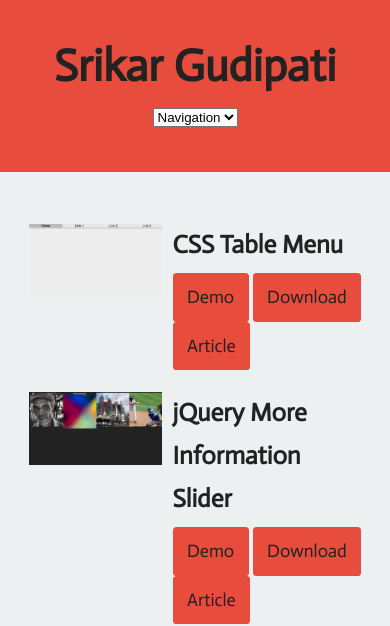
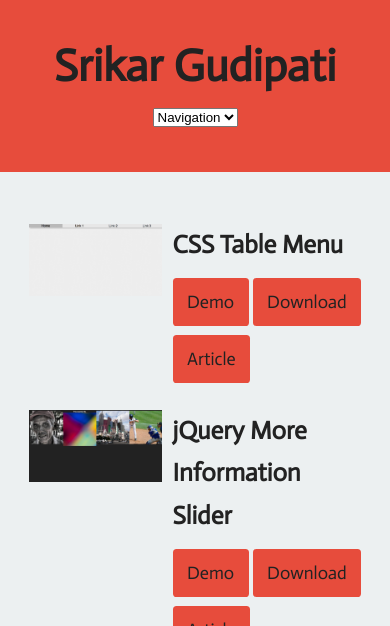
Before and after one commit to srikarg/srikarg.github.io, a Jekyll site: the page built from labs/index.html, in a window 390 px wide. Shown: the top 626 px of the page. Built offline with Jekyll 4.4.1, drawn with Linux system fonts in a browser that asks for light colours; nearby versions of some CDN libraries; Markdown is read by kramdown in place of the engine named in the settings; comment, search, counter and statistics services are not loaded; grey boxes are pictures that could not be loaded.

Commit message:
Fixed CSS.

```diff
--- a/css/main.css
+++ b/css/main.css
@@ -38,7 +38,7 @@ p, ul, ol {
 /*p:last-of-type, ul:last-child, ol:last-child {
     margin-bottom: 0;
 }*/
-ul ol, ol ul, ol ol, ul ul {
+ ul ol, ol ul, ol ol, ul ul {
     margin-bottom: 0;
 }
 ul, ol {
@@ -284,19 +284,16 @@ header nav ul li {
 /*------------------------------------*\
     $LABS
 \*------------------------------------*/
-
-.lab-item {
+ .lab-item {
     margin: 25px 0;
     margin: 1.563rem 0;
     overflow: hidden;
 }
-
 .lab-item img {
     max-width: 40%;
     float: left;
     vertical-align: bottom;
 }
-
 .lab-item .lab-details {
     width: 60%;
     float: left;
@@ -421,4 +418,8 @@ footer p {
     header nav select {
         display: inline-block;
     }
+    .lab-item .button {
+        margin: 4px 0;
+        margin: 0.3rem 0;
+    }
 }
```
